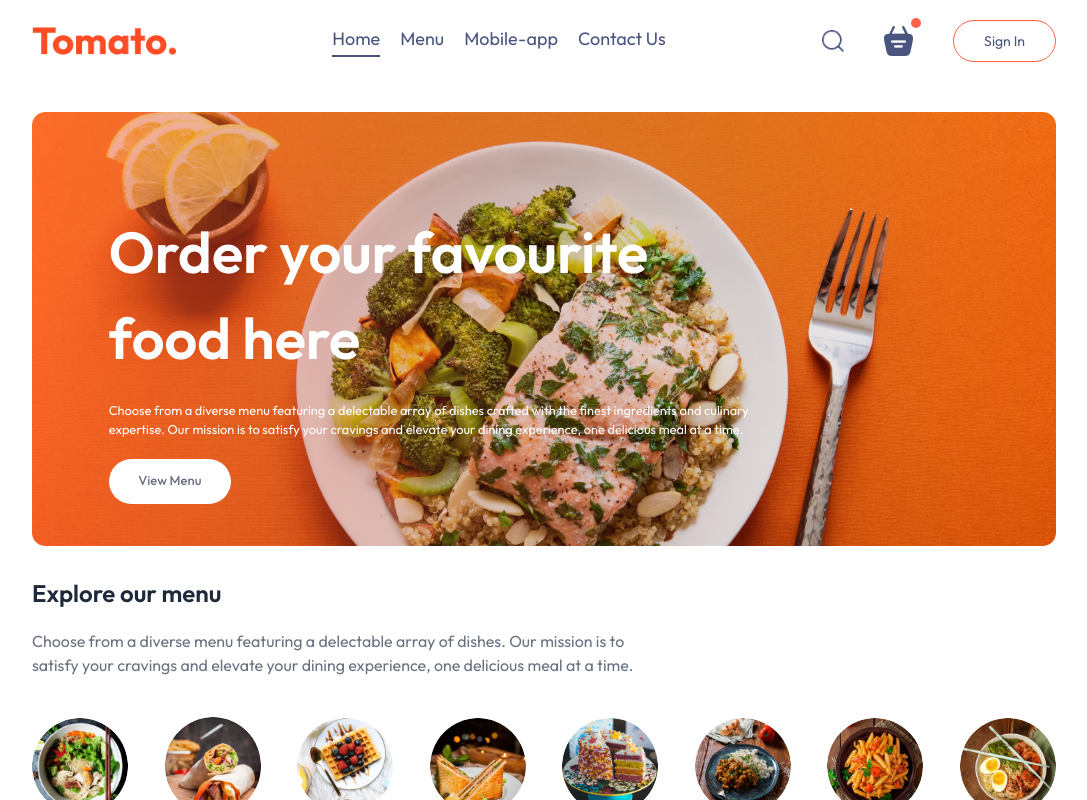
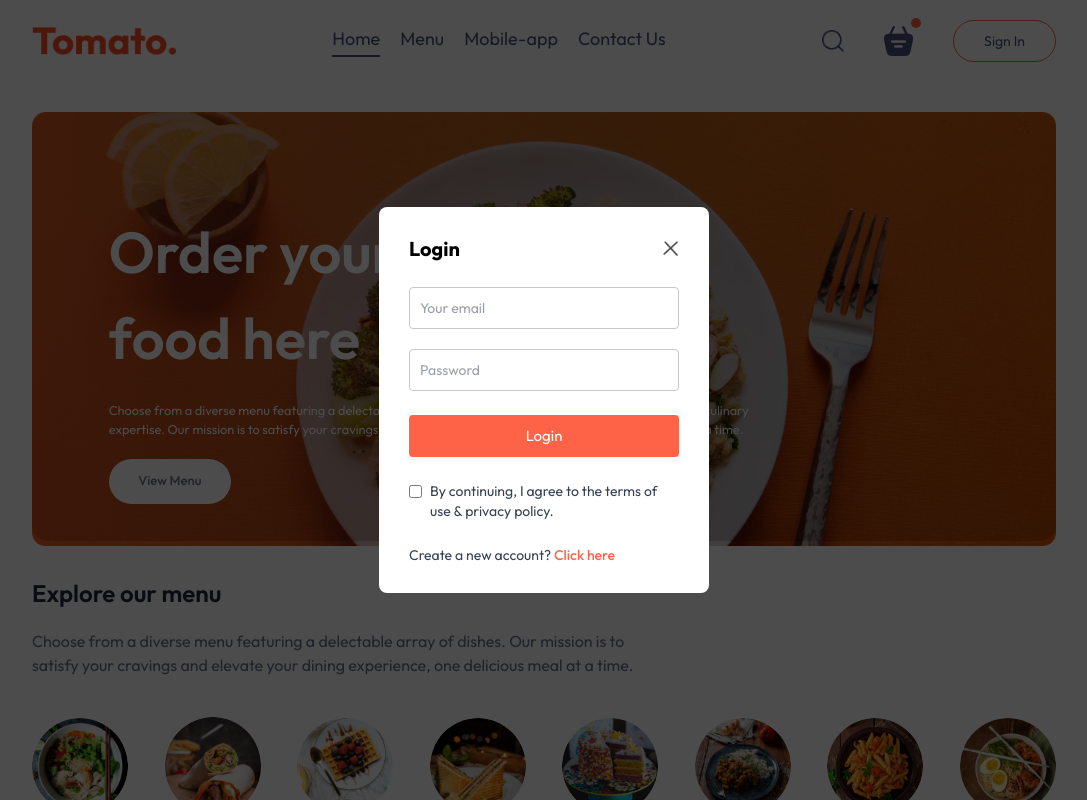
Before and after one commit to Staggs-hertz/food-delivery-pern-website, a React (Vite) app in the folder client/: page / in a window 1280 px wide. Both pictures are taken after a click on the button "Sign In". Shown: the top 800 px of the page, without its empty margins (96-1183 px from the left). Built offline with nearby package versions, Linux system fonts and the light colour scheme.

Commit message:
create the user login component

```diff
--- a/client/src/App.jsx
+++ b/client/src/App.jsx
@@ -4,12 +4,17 @@ import Home from "./pages/Home/Home";
 import Cart from "./pages/Cart/Cart";
 import PlaceOrder from "./pages/PlaceOrder/PlaceOrder";
 import Footer from "./components/Footer";
+import { useState } from "react";
+import LoginPopup from "./components/LoginPopup";
 
 const App = () => {
+  const [showLogin, setShowLogin] = useState(false);
+
   return (
     <>
+      {showLogin && <LoginPopup setShowLogin={setShowLogin} />}
       <div className="w-4/5 mx-auto">
-        <Navbar />
+        <Navbar setShowLogin={setShowLogin} />
         <Routes>
           <Route path="/" element={<Home />} />
           <Route path="/cart" element={<Cart />} />
--- /dev/null
+++ b/client/src/components/LoginPopup.jsx
@@ -0,0 +1,95 @@
+import { useState } from "react";
+import { motion } from "motion/react";
+import { assets } from "../assets/assets";
+
+const LoginPopup = ({ setShowLogin }) => {
+  //state to change form title and custom button when users want to login or sign up
+  const [currState, setCurrState] = useState("Login");
+
+  return (
+    <div className="absolute z-30 w-full h-full bg-black/70 grid">
+      <motion.form
+        initial={{ opacity: 0 }}
+        animate={{ opacity: 1 }}
+        transition={{ duration: 0.8, ease: "easeIn" }}
+        className="place-self-center w-[max(23vw,330px)] bg-white flex flex-col gap-6 text-gray-700 py-7 px-7.5 rounded-lg text-sm z-40"
+      >
+        {/* form title */}
+        <div className="flex justify-between items-center text-black">
+          <h2 className="text-xl font-bold">{currState}</h2>
+          <img
+            src={assets.cross_icon}
+            onClick={() => setShowLogin(false)}
+            className="cursor-pointer w-4"
+            alt=""
+          />
+        </div>
+
+        {/* form inputs */}
+        <div className="flex flex-col gap-5 *:outline-none *:border *:border-[#c9c9c9] *:p-2.5 *:rounded">
+          {currState === "Sign Up" && (
+            <input
+              type="text"
+              name="fullname"
+              placeholder="Your fullname"
+              id=""
+              required
+            />
+          )}
+
+          <input
+            type="email"
+            name="email"
+            placeholder="Your email"
+            id=""
+            required
+          />
+          <input
+            type="password"
+            name="password"
+            placeholder="Password"
+            id=""
+            required
+          />
+        </div>
+        <button className="border-none p-2.5 rounded text-white bg-secondary text-[15px] cursor-pointer">
+          {currState === "Sign Up" ? "Create account" : "Login"}
+        </button>
+
+        {/* log in conditions */}
+        <div className="flex items-start gap-2">
+          <input
+            type="checkbox"
+            name="policy-agreement"
+            id=""
+            className="mt-1"
+          />
+          <p>By continuing, I agree to the terms of use & privacy policy.</p>
+        </div>
+        {currState === "Login" ? (
+          <p>
+            Create a new account?{" "}
+            <span
+              className="text-secondary font-medium cursor-pointer"
+              onClick={() => setCurrState("Sign Up")}
+            >
+              Click here
+            </span>
+          </p>
+        ) : (
+          <p>
+            Already have an account?{" "}
+            <span
+              className="text-secondary font-medium cursor-pointer"
+              onClick={() => setCurrState("Login")}
+            >
+              Login here
+            </span>
+          </p>
+        )}
+      </motion.form>
+    </div>
+  );
+};
+
+export default LoginPopup;
--- a/client/src/components/Navbar.jsx
+++ b/client/src/components/Navbar.jsx
@@ -2,7 +2,7 @@ import { useState } from "react";
 import { assets } from "../assets/assets";
 import { Link, NavLink } from "react-router-dom";
 
-const Navbar = () => {
+const Navbar = ({ setShowLogin }) => {
   const [sidebarOpen, setSidebarOpen] = useState(false);
 
   return (
@@ -73,7 +73,10 @@ const Navbar = () => {
           {/* The dot that displays when a product is added to the cart */}
           <div className="absolute min-w-2.5 min-h-2.5 bg-secondary rounded-full -top-2 -right-2" />
         </div>
-        <button className="bg-transparent text-sm text-primary border border-secondary py-2.5 px-7.5 rounded-4xl cursor-pointer hover:bg-red-100 transition-colors duration-400">
+        <button
+          className="bg-transparent text-sm text-primary border border-secondary py-2.5 px-7.5 rounded-4xl cursor-pointer hover:bg-red-100 transition-colors duration-400"
+          onClick={() => setShowLogin(true)}
+        >
           Sign In
         </button>
 
--- a/client/src/pages/Home/Hero.jsx
+++ b/client/src/pages/Home/Hero.jsx
@@ -4,10 +4,11 @@ import { motion } from "motion/react";
 const Hero = () => {
   return (
     <div className="h-[34vw] mx-auto my-7.5 bg-[url(../../../header_img.png)] bg-contain bg-no-repeat relative">
+      <div className="absolute inset-0 bg-black opacity-18 h-[33.5vw] rounded-2xl" />
       <motion.div
         initial={{ opacity: 0 }}
         animate={{ opacity: 1 }}
-        transition={{ duration: 1.5, ease: "easeIn" }}
+        transition={{ duration: 1, ease: "easeIn" }}
         className="absolute flex flex-col items-start gap-[1.5vw] max-w-[50%] sm:max-w-[65%] bottom-[10%] left-[6vw]"
       >
         <h2 className="font-semibold text-white text-[max(4.5vw,22px)]">
```
